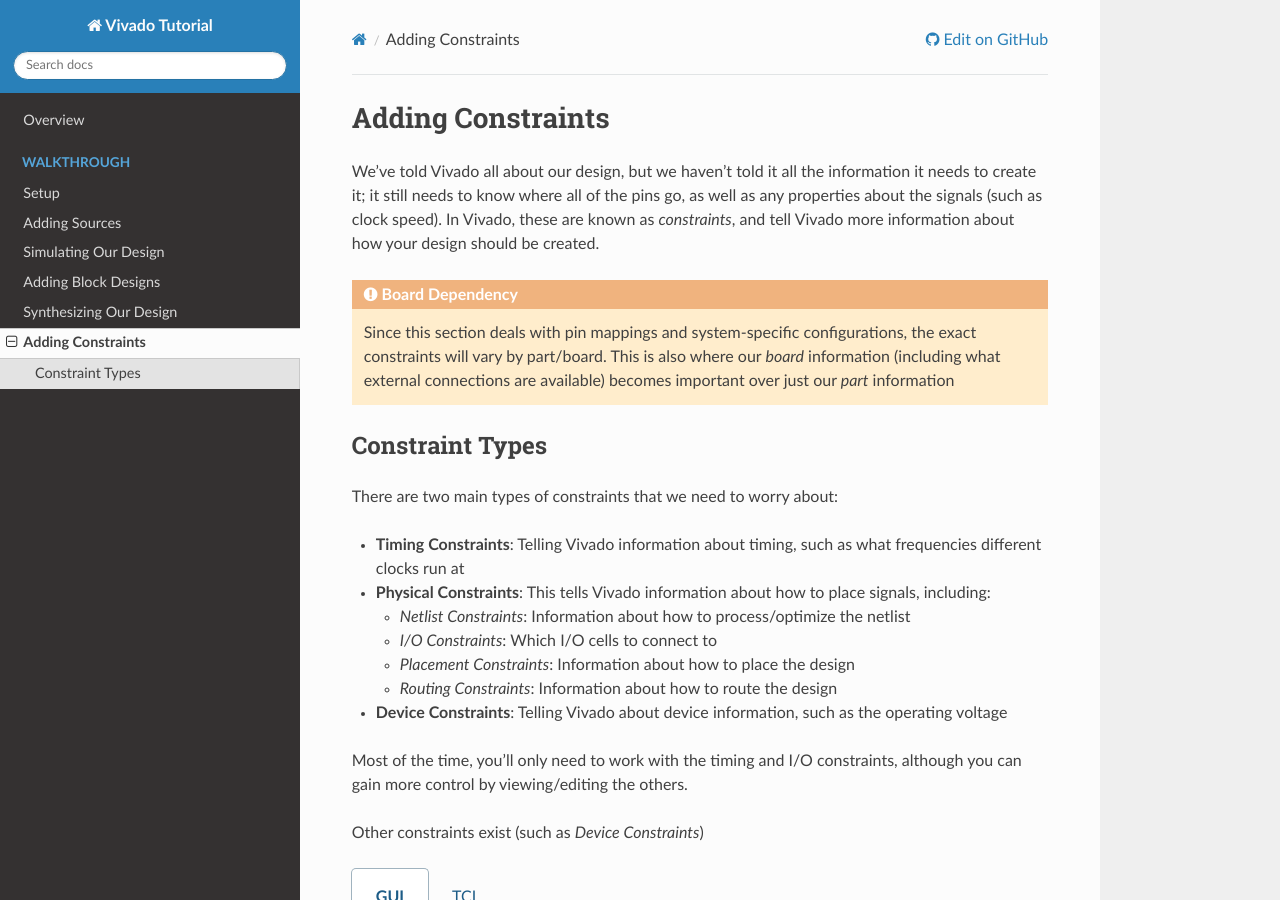
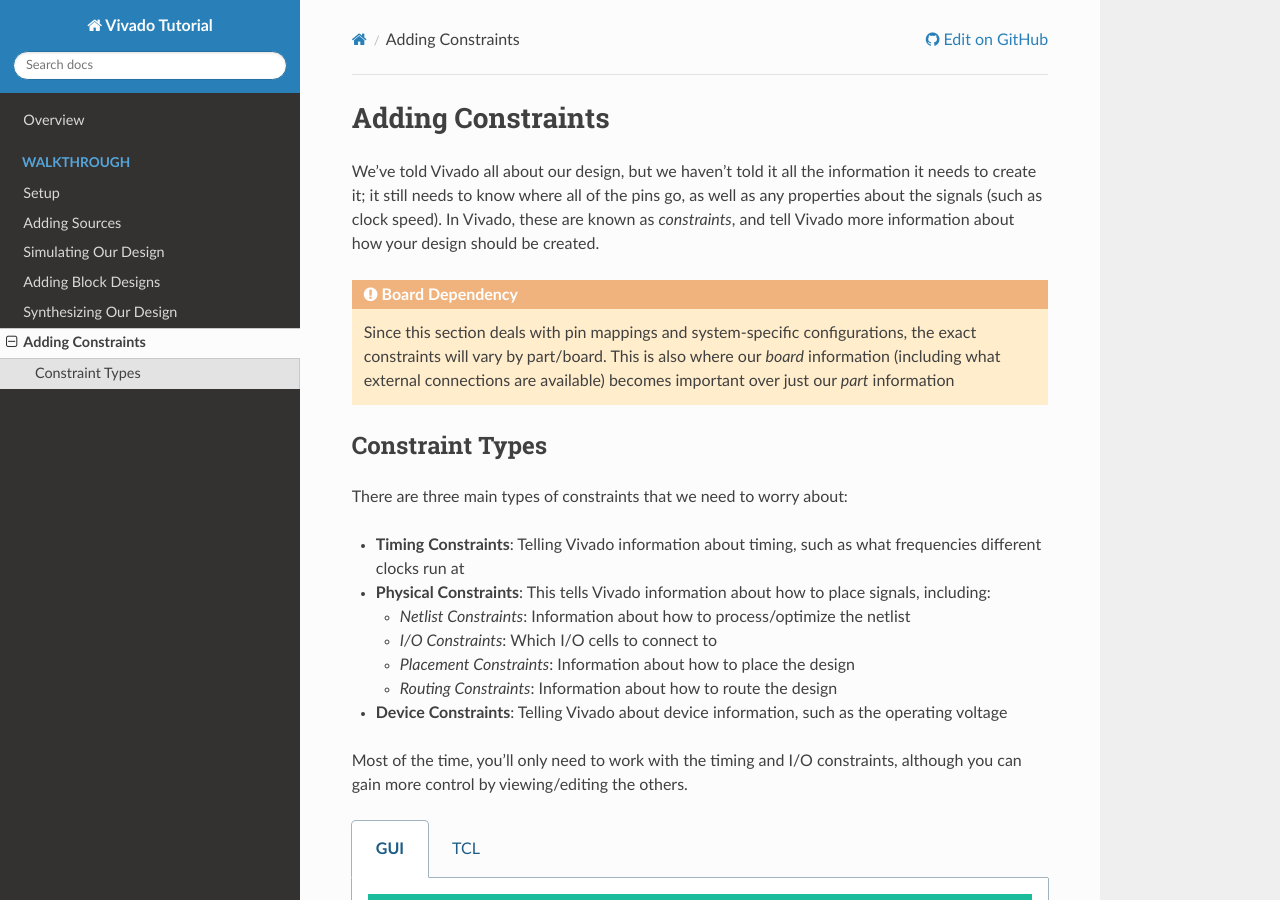
Before and after one commit to Aidan-McNay/vivado-tutorial, a Sphinx documentation site: the page built from docs/constraints.rst, in a window 1280 px wide and 900 px high. Built offline with Sphinx 7.4.7 and the Read the Docs theme 3.1.0, drawn with Linux system fonts in a browser that asks for light colours.

Commit message:
[ci skip] Add en

```diff
--- a/docs/block_designs.rst
+++ b/docs/block_designs.rst
@@ -205,6 +205,7 @@ module!
       // Our top-level design file
 
       module top (
+        input  logic       en,
         output logic [3:0] gray_count
       );
 
@@ -226,6 +227,7 @@ module!
         GrayCode gray_code (
           .clk        (clk_10mhz),
           .rst        (reset_10mhz),
+          .en         (en),
           .gray_count (gray_count)
         );
 
--- a/docs/constraints.rst
+++ b/docs/constraints.rst
@@ -20,7 +20,7 @@ created.
 Constraint Types
 --------------------------------------------------------------------------
 
-There are two main types of constraints that we need to worry about:
+There are three main types of constraints that we need to worry about:
 
 * **Timing Constraints**: Telling Vivado information about timing, such
   as what frequencies different clocks run at
@@ -39,8 +39,6 @@ There are two main types of constraints that we need to worry about:
 Most of the time, you'll only need to work with the timing and I/O
 constraints, although you can gain more control by viewing/editing the
 others.
-
-Other constraints exist (such as *Device Constraints*)
 
 .. tabs::
 
```
Also changed, not shown: docs/implementation.rst (added, +7 -0 lines), 3 other files.
